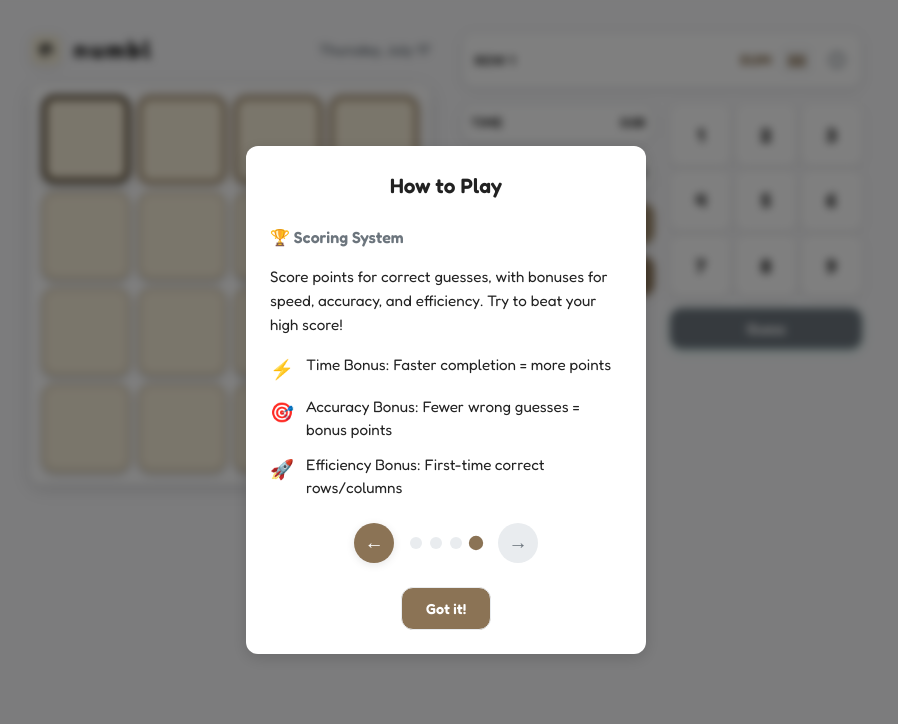
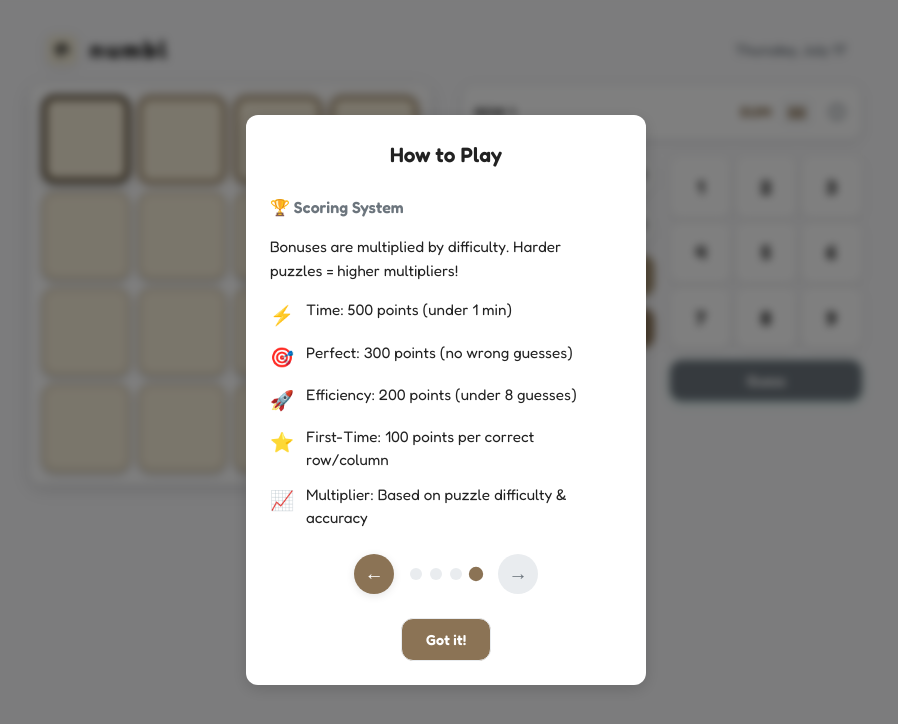
Before and after one commit to henryjburg/numbl, a React (Create React App) app: page / in a window 1280 px wide. Both pictures are taken after a click on the button 670 px from the left and 569 px from the top of the page. Shown: the top 724 px of the page, without its empty margins (194-1092 px from the left). Built offline with nearby package versions, Linux system fonts and the light colour scheme.

Commit message:
Update instructions
* Fix difficulty scoring

```diff
--- a/src/components/App.tsx
+++ b/src/components/App.tsx
@@ -201,26 +201,38 @@ const App: React.FC = () => {
         <div className="settings-section">
           <h3>🏆 Scoring System</h3>
           <p className="help-text">
-            Score points for correct guesses, with bonuses for speed, accuracy,
-            and efficiency. Try to beat your high score!
+            Bonuses are multiplied by difficulty. Harder puzzles = higher
+            multipliers!
           </p>
           <div className="help-scoring">
             <div className="help-scoring-item">
               <span className="help-scoring-icon">⚡</span>
               <span className="help-scoring-text">
-                Time Bonus: Faster completion = more points
+                Time: 500 points (under 1 min)
               </span>
             </div>
             <div className="help-scoring-item">
               <span className="help-scoring-icon">🎯</span>
               <span className="help-scoring-text">
-                Accuracy Bonus: Fewer wrong guesses = bonus points
+                Perfect: 300 points (no wrong guesses)
               </span>
             </div>
             <div className="help-scoring-item">
               <span className="help-scoring-icon">🚀</span>
               <span className="help-scoring-text">
-                Efficiency Bonus: First-time correct rows/columns
+                Efficiency: 200 points (under 8 guesses)
+              </span>
+            </div>
+            <div className="help-scoring-item">
+              <span className="help-scoring-icon">⭐</span>
+              <span className="help-scoring-text">
+                First-Time: 100 points per correct row/column
+              </span>
+            </div>
+            <div className="help-scoring-item">
+              <span className="help-scoring-icon">📈</span>
+              <span className="help-scoring-text">
+                Multiplier: Based on puzzle difficulty & accuracy
               </span>
             </div>
           </div>
@@ -763,10 +775,14 @@ const App: React.FC = () => {
     setGuessedCols(newGuessedCols);
   };
 
-  const handleNewPuzzle = () => {
-    const newPuzzle = puzzleGenerator.generatePuzzle();
-
-    setBoard(startingBoardToBoard(newPuzzle.startingBoard));
+  const handleRestartDailyPuzzle = () => {
+    // Get today's puzzle to restart the daily game
+    const todaysPuzzle = puzzleGenerator.getTodaysPuzzle();
+
+    // Clear pending guesses first to prevent Guess button from being enabled
+    setPendingGuesses([]);
+
+    setBoard(startingBoardToBoard(todaysPuzzle.startingBoard));
     setFeedback(
       Array(4)
         .fill(null)
@@ -784,7 +800,6 @@ const App: React.FC = () => {
     );
     setTimer(0);
     setActive(true);
-    setPendingGuesses([]);
     setWinModalOpen(false);
     setShowConfetti(false);
     setIsNewHighScore(false);
@@ -803,7 +818,7 @@ const App: React.FC = () => {
     setGuessedCols(new Set());
     setSelected({ row: 0, col: 0 });
     setIsColumnFocus(false);
-    setPuzzle(newPuzzle);
+    setPuzzle(todaysPuzzle);
   };
 
   const handleNewRandomGame = () => {
@@ -981,7 +996,6 @@ const App: React.FC = () => {
   return (
     <div className="numbl-root">
       <div className="numbl-desktop-container">
-        <div className="numbl-desktop-left-column">
         <div className="numbl-header">
           <div className="numbl-title-section">
             <div className="numbl-header-row">
@@ -1003,6 +1017,7 @@ const App: React.FC = () => {
             </div>
           </div>
         </div>
+        <div className="numbl-desktop-left-column">
           <div className="numbl-grid-container">
             <div className="numbl-grid">
               {board.map((row, rIdx) =>
@@ -1016,7 +1031,6 @@ const App: React.FC = () => {
                   </div>
                 ))
               )}
-            </div>
             </div>
           </div>
           <div className="numbl-desktop-right-column">
@@ -1266,6 +1280,7 @@ const App: React.FC = () => {
             </div>
           </div>
         </div>
+      </div>
 
       {showConfetti && (
         <div className="confetti-container">
@@ -1359,7 +1374,7 @@ const App: React.FC = () => {
                           <span>
                             {scoreBreakdown.difficultyMultiplier > 1.0 ? (
                               <span className="multiplier">
-                                Correctness:{' '}
+                                Difficulty:{' '}
                                 {scoreBreakdown.difficultyMultiplier.toFixed(1)}
                                 x
                               </span>
@@ -1397,7 +1412,7 @@ const App: React.FC = () => {
                 className="win-modal-btn secondary"
                 onClick={() => {
                   setWinModalOpen(false);
-                  handleNewPuzzle();
+                  handleRestartDailyPuzzle();
                 }}
               >
                 Play Again
--- a/src/styles/App.css
+++ b/src/styles/App.css
@@ -78,12 +78,26 @@ body,
   }
 
   .numbl-desktop-container {
+    flex-direction: column;
+    align-items: center;
+    justify-content: flex-start;
+    gap: 1rem;
+    max-width: 1200px;
+    margin: 0 auto;
+  }
+
+  .numbl-desktop-container > .numbl-header {
+    width: 100%;
+    max-width: 800px;
+  }
+
+  .numbl-desktop-container > .numbl-desktop-left-column {
+    display: flex;
     flex-direction: row;
     align-items: flex-start;
     justify-content: center;
     gap: 2rem;
-    max-width: 1200px;
-    margin: 0 auto;
+    width: 100%;
   }
 
   .numbl-desktop-left-column {
--- a/src/utils/scoringUtils.ts
+++ b/src/utils/scoringUtils.ts
@@ -49,6 +49,33 @@ export const calculateCorrectnessMultiplier = (
   );
 };
 
+export const calculateDifficultyMultiplier = (
+  puzzle: Puzzle,
+  firstTimeCorrectCells: number
+): number => {
+  // Count pre-filled cells
+  let preFilledCount = 0;
+  for (let row = 0; row < 4; row++) {
+    for (let col = 0; col < 4; col++) {
+      if (puzzle.startingBoard[row][col] !== null) {
+        preFilledCount++;
+      }
+    }
+  }
+
+  // Calculate difficulty multiplier based on pre-filled cells
+  // Maximum of 4 pre-filled cells = minimum difficulty (1.0)
+  // Minimum of 0 pre-filled cells = maximum difficulty (2.0)
+  const preFilledDifficultyMultiplier = 2.0 - preFilledCount / 4.0;
+
+  // Combine with correctness multiplier
+  const correctnessMultiplier = calculateCorrectnessMultiplier(
+    firstTimeCorrectCells
+  );
+
+  return correctnessMultiplier * preFilledDifficultyMultiplier;
+};
+
 export const calculateRunningScore = (
   puzzle: Puzzle,
   feedback: FeedbackType[][],
@@ -97,14 +124,15 @@ export const calculateScore = (
       ? SCORING.EFFICIENCY_BONUS
       : 0;
 
-  const correctnessMultiplier = calculateCorrectnessMultiplier(
+  const difficultyMultiplier = calculateDifficultyMultiplier(
+    puzzle,
     firstTimeCorrectCells
   );
 
   const subtotal =
     timeBonus + firstTimeCorrectBonus + perfectAccuracyBonus + efficiencyBonus;
   const totalScore = Math.round(
-    subtotal * timeMultiplier * correctnessMultiplier
+    subtotal * timeMultiplier * difficultyMultiplier
   );
 
   return {
@@ -114,7 +142,7 @@ export const calculateScore = (
     firstTimeCorrectBonus,
     perfectAccuracyBonus,
     efficiencyBonus,
-    difficultyMultiplier: correctnessMultiplier,
+    difficultyMultiplier,
     totalScore,
   };
 };
```
Also changed, not shown: 1 other file (tests, documents, lock files or other folders). Lines whose indentation alone changed are shown as unchanged.
